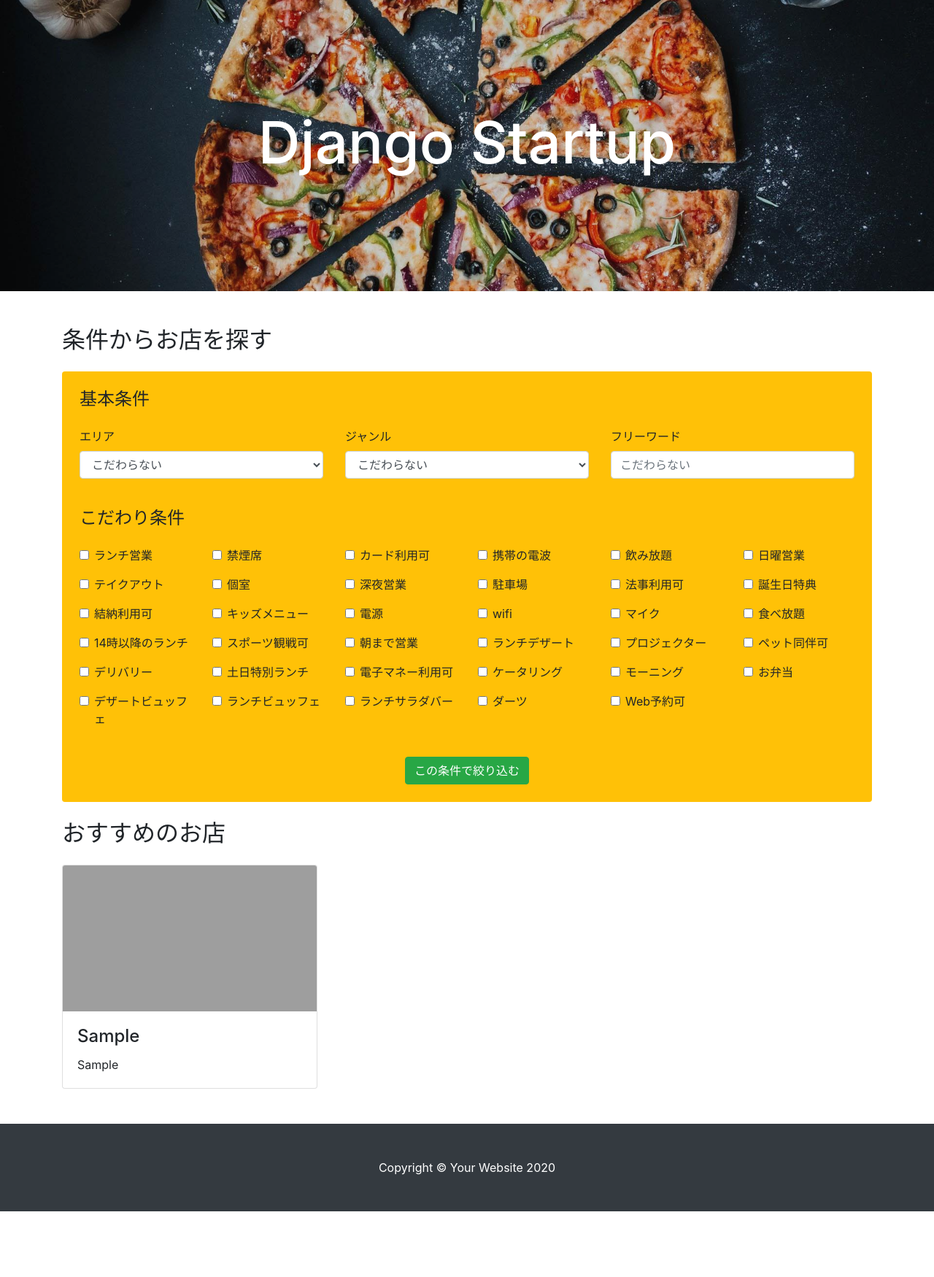
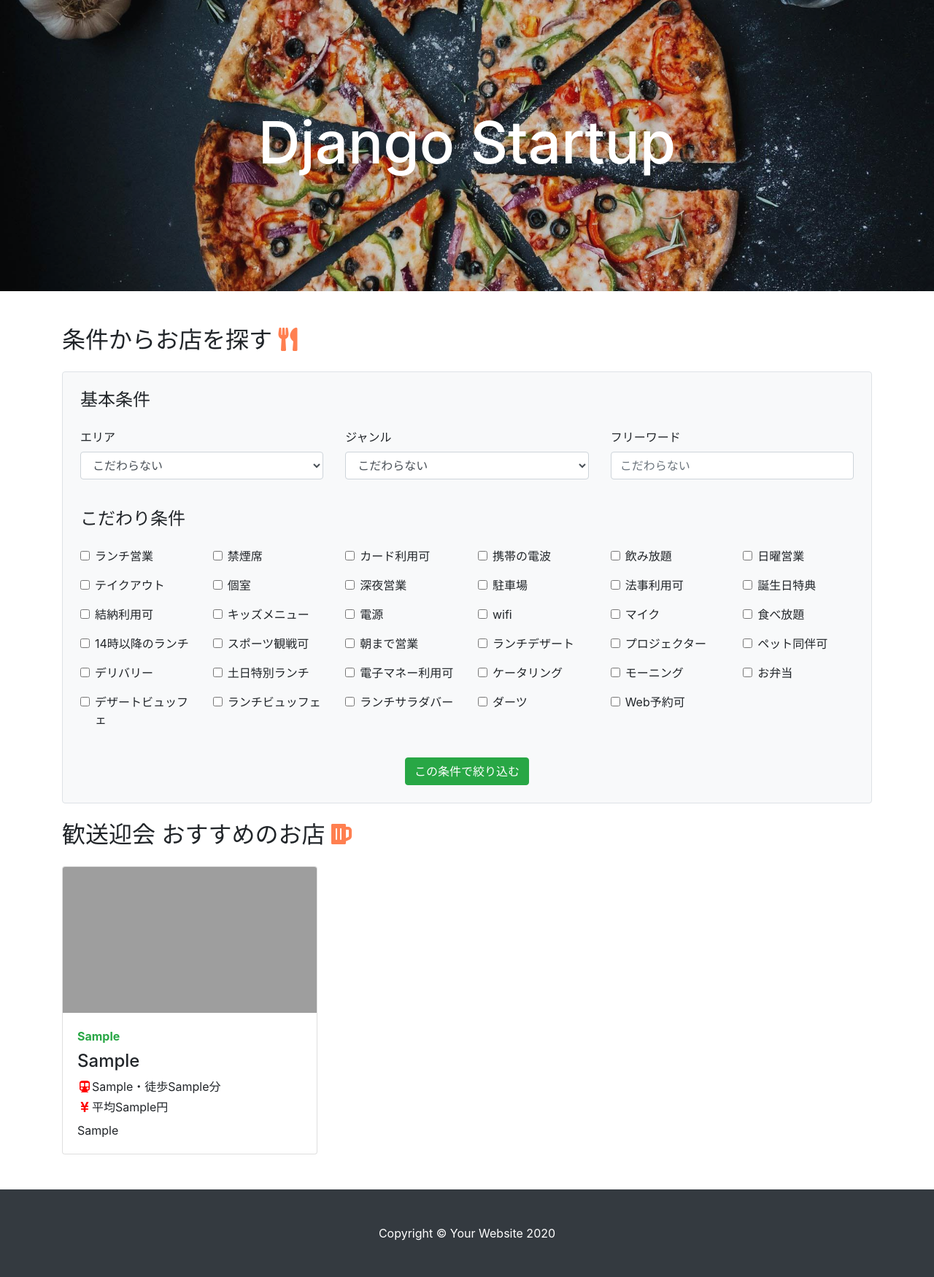
Before and after one commit to haruyasu/django-tabelog, a Django app: template tabelog/templates/tabelog/index.html in a window 1280 px wide. Shown: the part 57-1807 px from the top of the page at 73% size. Before the commit the page ends 1717 px from the top, so only its background shows below. Run offline with Django 3.2, Linux system fonts and the light colour scheme; the template is opened without the code that fills it: most values are stand-ins (such as "Sample title", 1, 10 or a date in 2020); some libraries are stand-ins or nearby versions; grey boxes are pictures that could not be loaded.

Commit message:
:rocket: 検索結果画面完成

```diff
--- a/tabelog/static/css/test.css
+++ b/tabelog/static/css/test.css
@@ -61,3 +61,7 @@ input[type='checkbox'] {
 .my-icon {
     color: red !important;
 }
+
+.my-icon2 {
+    color: coral !important;
+}
--- a/tabelog/templates/tabelog/index.html
+++ b/tabelog/templates/tabelog/index.html
@@ -23,8 +23,7 @@
     <nav class="navbar navbar-expand-lg navbar-dark bg-dark fixed-top">
         <div class="container">
             <a class="navbar-brand" href="/">Research</a>
-			<button class="navbar-toggler" type="button" data-toggle="collapse" data-target="#navbarResponsive"
-				aria-controls="navbarResponsive" aria-expanded="false" aria-label="Toggle navigation">
+            <button class="navbar-toggler" type="button" data-toggle="collapse" data-target="#navbarResponsive" aria-controls="navbarResponsive" aria-expanded="false" aria-label="Toggle navigation">
 				<span class="navbar-toggler-icon"></span>
 			</button>
             <div class="collapse navbar-collapse" id="navbarResponsive">
@@ -63,9 +62,9 @@
 
     <main>
         <div class="container">
-			<h2 class="mb-4">条件からお店を探す</h2>
+            <h2 class="mb-4">条件からお店を探す <i class="fas fa-utensils my-icon2"></i></h2>
 
-			<div class="p-4 mb-4 bg-warning rounded">
+            <div class="p-4 mb-4 bg-light rounded border">
                 <form method="GET" action="{% url 'tabelog:search' %}" name="searchform">
                     <h4 class="mb-4">基本条件</h4>
 
@@ -91,8 +90,7 @@
                         <div class="col-md-4">
                             <div class="form-group">
                                 <label for="">フリーワード</label>
-								<input class="form-control" type="text" placeholder="こだわらない" aria-label="Search"
-									name="freeword">
+                                <input class="form-control" type="text" placeholder="こだわらない" aria-label="Search" name="freeword">
                             </div>
                         </div>
                     </div>
@@ -422,7 +420,7 @@
                 </form>
             </div>
 
-			<h2 class="mb-4">おすすめのお店</h2>
+            <h2 class="mb-4">歓送迎会 おすすめのお店 <i class="fas fa-beer my-icon2"></i></h2>
 
             <div class="row">
                 {% for item in pickup_list %}
@@ -430,8 +428,11 @@
                     <div class="card h-100">
                         <img class="card-img-top" src="{{ item.11 }}" alt="">
                         <div class="card-body">
-							<h4 class="card-title">{{ item.2 }}</h4>
-							<p class="card-text">{{ item.14 }}</p>
+                            <strong class="d-inline-block mb-2 text-success">{{ item.32 }}</strong>
+                            <h4 class="mb-2">{{ item.2 }}</h4>
+                            <p class="card-text mb-1"><i class="fas fa-subway fa-fw my-icon"></i>{{ item.21 }}・徒歩{{ item.23 }}分</p>
+                            <p class="card-text mb-2"><i class="fas fa-yen-sign fa-fw my-icon"></i>平均{{ item.33 }}円</p>
+                            <p class="card-text mb-auto">{{ item.26 }}</p>
                         </div>
                         <a href="{% url 'tabelog:shop_info' item.0 %}" class="stretched-link"></a>
                     </div>
--- a/tabelog/views.py
+++ b/tabelog/views.py
@@ -23,7 +23,7 @@ class IndexView(TemplateView):
         category_l = "RSFST09000" # 居酒屋
         pref = "PREF13" # 東京都
         freeword = "歓送迎会"
-        num = 9
+        num = 6
 
         query = get_gnavi_data(
             "",
```
Lines whose indentation alone changed are shown as unchanged.
